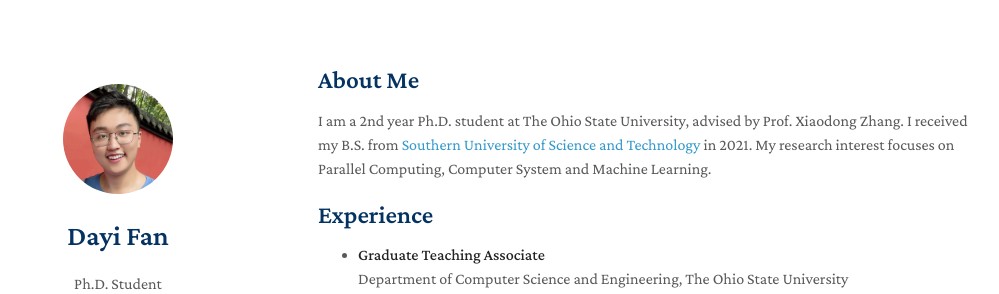
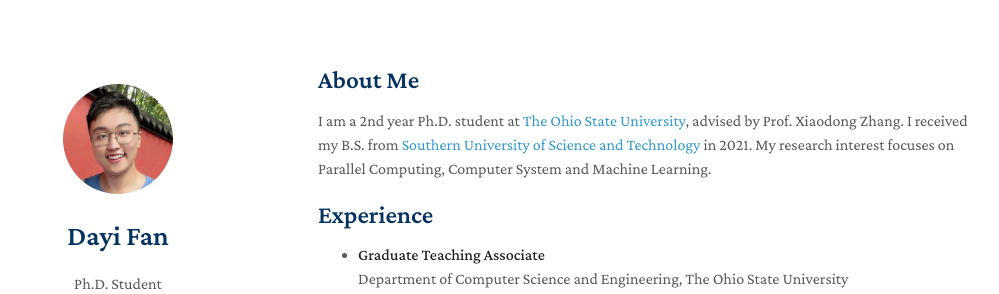
Before and after one commit to Davis-Fan/dayi.io, a Jekyll site: the page built from index.md, in a window 1280 px wide and 1237 px high. Shown: the top 294 px of the window, without its empty margins (152-1151 px from the left). Built offline with Jekyll 4.4.1, drawn with Linux system fonts in a browser that asks for light colours; nearby versions of some CDN libraries; a style sheet for code colours, icons or effects is not loaded; part of the change alters nothing that is shown.

```diff
--- a/index.md
+++ b/index.md
@@ -11,7 +11,7 @@ TODO:
 
 ## About Me
 
-I am a 2nd year Ph.D. student at The Ohio State University, advised by Prof. Xiaodong Zhang. I received my B.S. from [Southern University of Science and Technology](http://www.sustech.edu.cn/en) in 2021. My research interest focuses on Parallel Computing, Computer System and Machine Learning.
+I am a 2nd year Ph.D. student at [The Ohio State University](https://www.osu.edu), advised by Prof. Xiaodong Zhang. I received my B.S. from [Southern University of Science and Technology](http://www.sustech.edu.cn/en) in 2021. My research interest focuses on Parallel Computing, Computer System and Machine Learning.
 
 ## Experience
 
```
